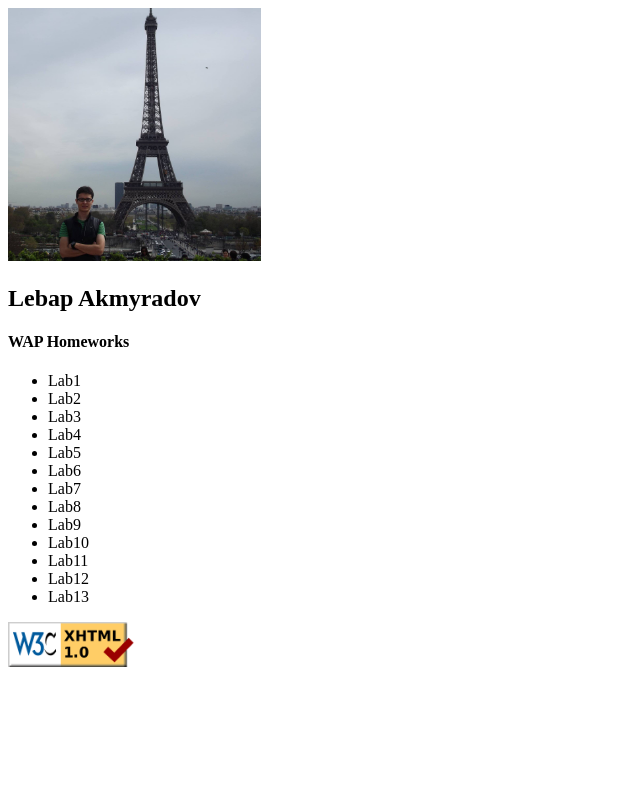
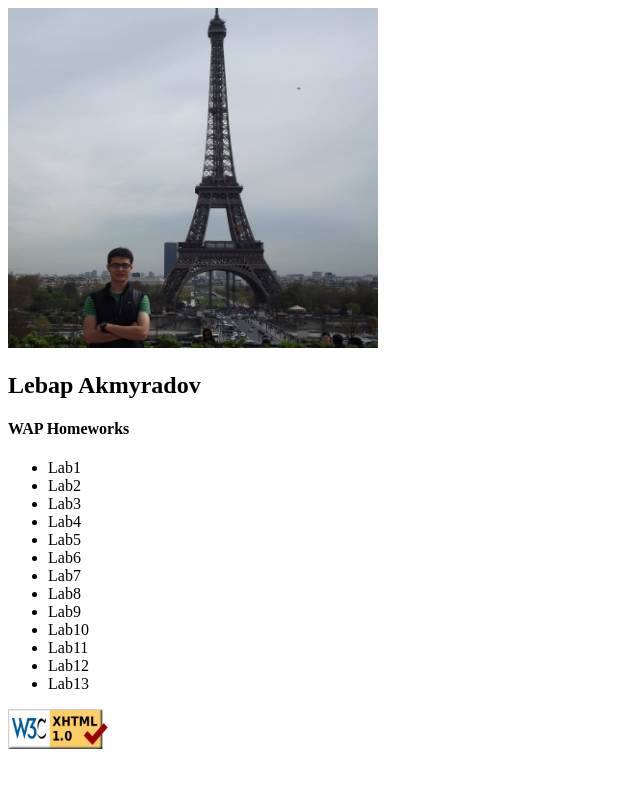
Before and after one commit to lebapakmyradow/lebapakmyradow.wap.github.io, a plain HTML site: page index.html in a window 1280 px wide. Shown: the whole page, without its empty margins (0-640 px from the left). Drawn offline with Linux system fonts and the light colour scheme.

Commit message:
removing percentage from width

```diff
--- a/index.html
+++ b/index.html
@@ -8,7 +8,7 @@
 
 </head>
 <body>
-    <img src="./images/picture.jpg" alt="once upon a time in paris" width="20%" height="20%">
+    <img src="./images/picture.jpg" alt="once upon a time in paris" width="370" height="340">
    <h2>Lebap Akmyradov</h2>
     <h4>WAP Homeworks</h4>
    <ul>
@@ -27,8 +27,8 @@
     <li>Lab13</li>
 </ul>
 <p>
-    <a href="https://validator.w3.org/nu/?doc=https://lebapakmyradow.wap.github.io">
-    <img src="./images/html_validation.png" alt="Validate" width="10%" height="10%"/>
+    <a href="https://validator.w3.org/nu/?doc=https://lebapakmyradow.github.io/lebapakmyradow.wap.github.io/">
+    <img src="./images/html_validation.png" alt="Validate" width="100" height="40"/>
     </a>
     </p>
 </body>
```
Also changed, not shown: 1 other file.
